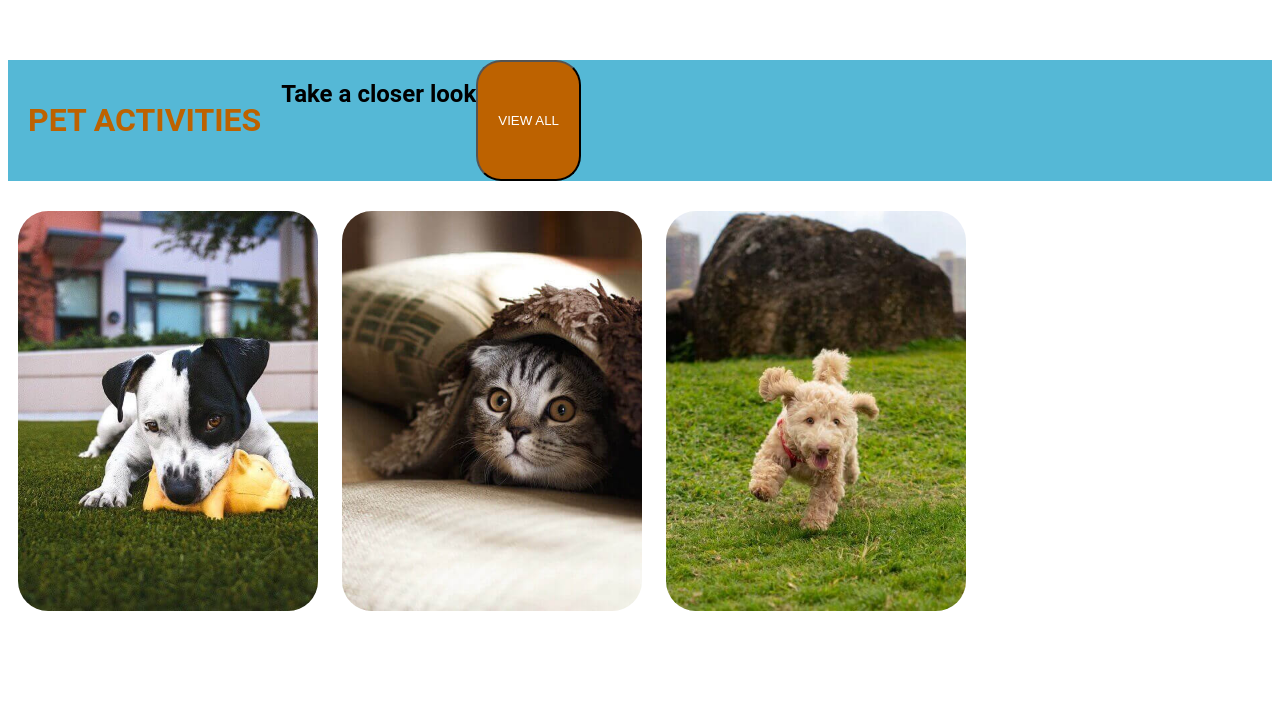
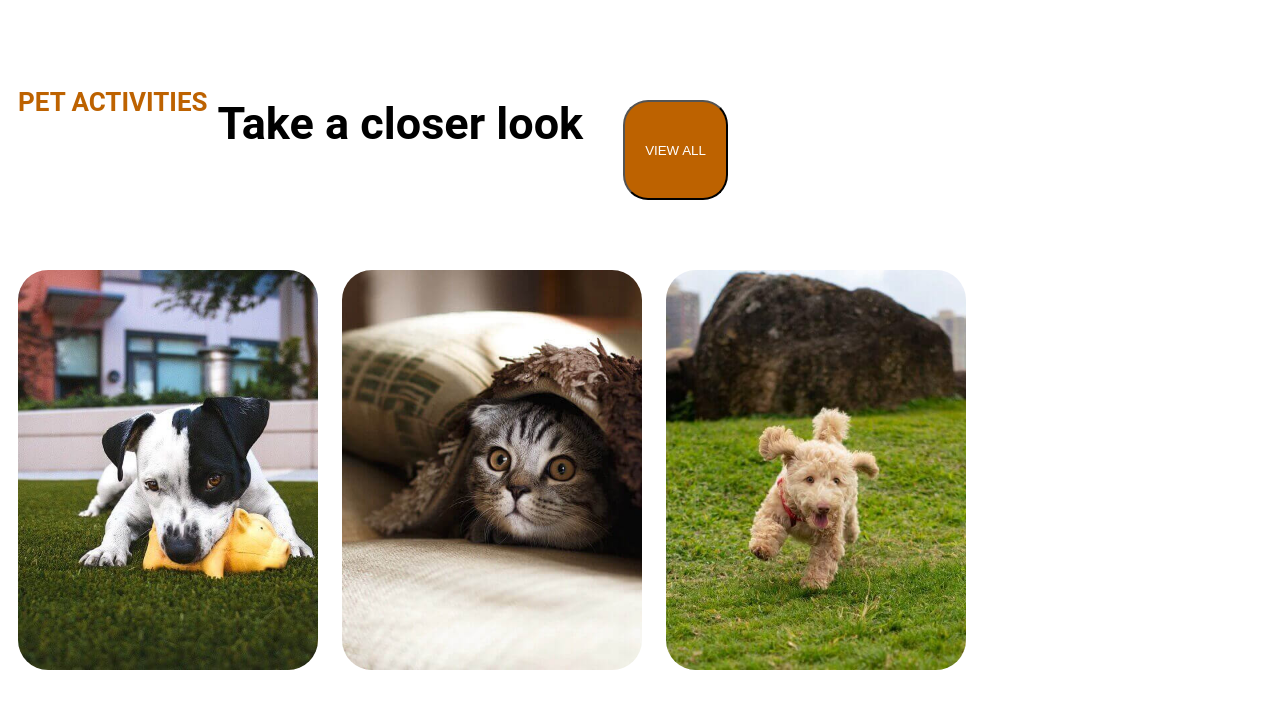
Before and after one commit to TomasSkylab/202204-W1CH3-tomas-sanchez, a plain HTML site: page index.html in a window 1280 px wide. Drawn offline with Linux system fonts and the light colour scheme.

Commit message:
adjusting color and margin of h1 and h2

```diff
--- a/index.html
+++ b/index.html
@@ -9,16 +9,7 @@
         <title>Challenge 3</title>
     </head>
     <body>
-        <!-- <header>
-            <nav class="container-nav">
-                <ul class="nav-text">
-                    <li>Home</li>
-                    <li>Live Demo</li>
-                    <li>Live Demo Blocks</li>
-                </ul>
-                <button class="button-header">BUY NOW</button>
-            </nav>
-        </header> -->
+        <header></header>
 
         <main>
             <div class="container-title">
--- a/style.css
+++ b/style.css
@@ -2,25 +2,22 @@ html {
     font-family: "Roboto", sans-serif;
 }
 
-.container-nav {
-
-}
-
 .container-title {
-    background-color: rgb(85, 184, 214);
+    background-color: white;
     display: flex;
     margin-top: 60px;
     margin-bottom: 20px;
-
 }
 
 .title {
     color: rgb(189, 98, 0);
-    margin: 20px;
+    margin: 10px;
+    font-size: small;
 }
 
 .title2 {
-    font-weight: bold;
+    font-size: 30px;
+    border: 20px;
 }
 
 .button-main {
@@ -28,13 +25,12 @@ html {
     color: white;
     padding: 20px;
     border-radius: 25px;
-    margin-left;
+    height: 100px;
+    margin: 40px;
 }
-
 
 .container-pictures {
     display: flex;
-
     flex-direction: row;
     justify-content: center;
 }
@@ -46,5 +42,4 @@ img {
     width: 300px;
     border-radius: 30px;
     margin: 10px;
-
 }
```
